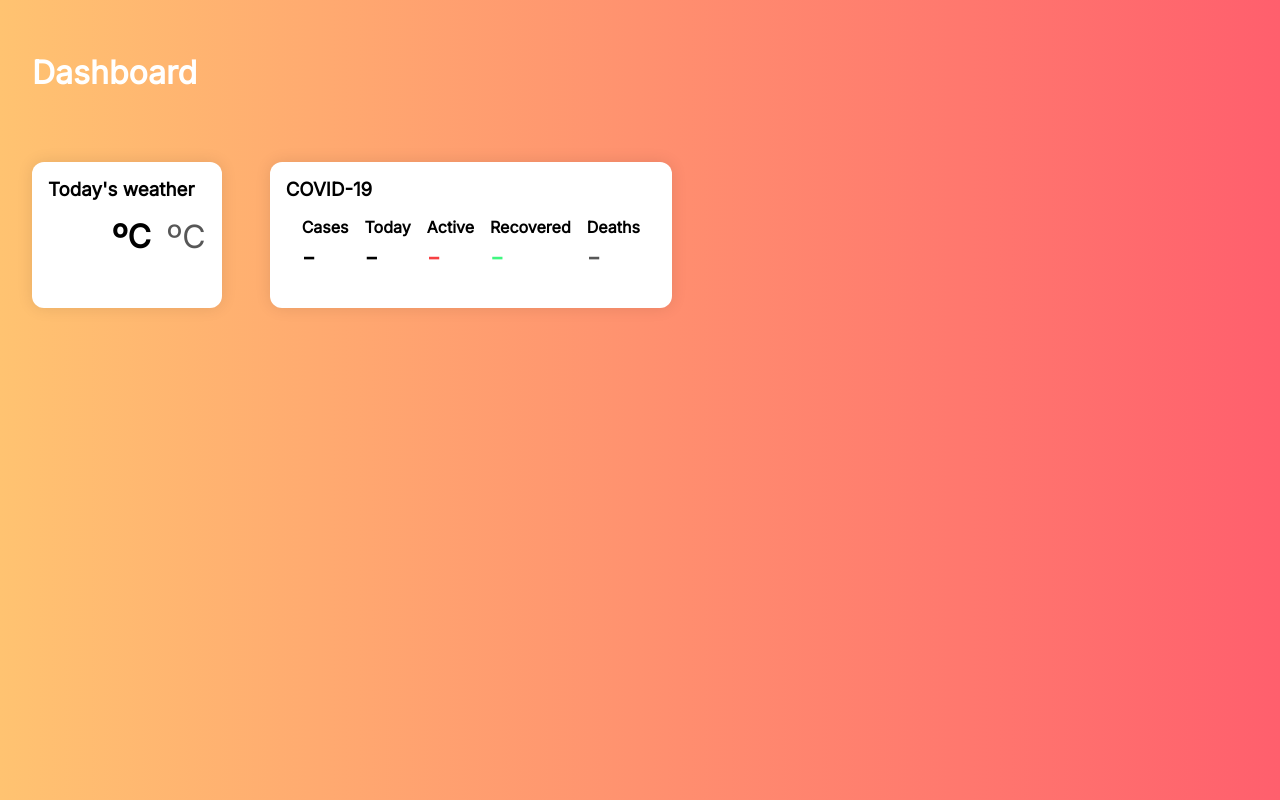
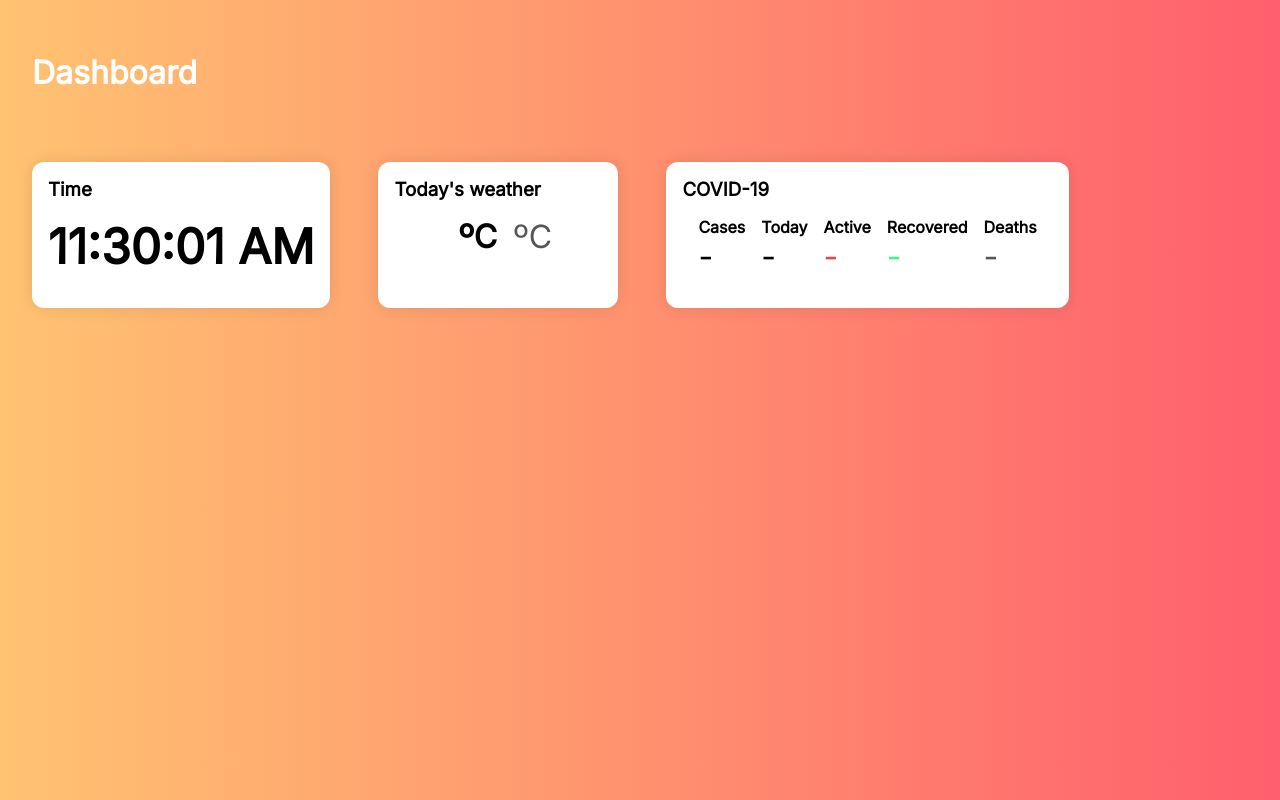
Before and after one commit to josiahyeow/good-morning-dashboard, a React app: page / in a window 1280 px wide. Built offline with nearby package versions, Linux system fonts and the light colour scheme; no server answers.

Commit message:
Add Clock widget

```diff
--- a/src/App.js
+++ b/src/App.js
@@ -1,6 +1,7 @@
 import React from 'react'
 import styled from 'styled-components'
 import Title from './components/Title'
+import Clock from './components/Clock'
 import Weather from './components/Weather'
 import Covid from './components/Covid'
 
@@ -17,6 +18,7 @@
     <AppContainer>
       <Title />
       <WidgetSection>
+        <Clock />
         <Weather />
         <Covid />
       </WidgetSection>
--- a/src/components/Card.js
+++ b/src/components/Card.js
@@ -6,7 +6,7 @@
   padding: 1rem;
   margin: 1.5rem;
   border-radius: 12px;
-  max-width: fit-content;
+  min-width: 13rem;
   -webkit-box-shadow: 0px 0px 16px 0px rgba(0, 0, 0, 0.1);
   -moz-box-shadow: 0px 0px 16px 0px rgba(0, 0, 0, 0.1);
   box-shadow: 0px 0px 16px 0px rgba(0, 0, 0, 0.1);
--- /dev/null
+++ b/src/components/Clock.js
@@ -0,0 +1,24 @@
+import React, { useState, useEffect } from 'react'
+import styled from 'styled-components'
+import Card from './Card'
+
+const Time = styled.span`
+  font-size: 3rem;
+  font-weight: bold;
+`
+
+const Clock = () => {
+  const [time, setTime] = useState(new Date())
+
+  useEffect(() => {
+    setInterval(() => setTime(new Date()), 1000)
+  }, [])
+
+  return (
+    <Card title={'Time'}>
+      <Time>{time.toLocaleTimeString()}</Time>
+    </Card>
+  )
+}
+
+export default Clock
```
